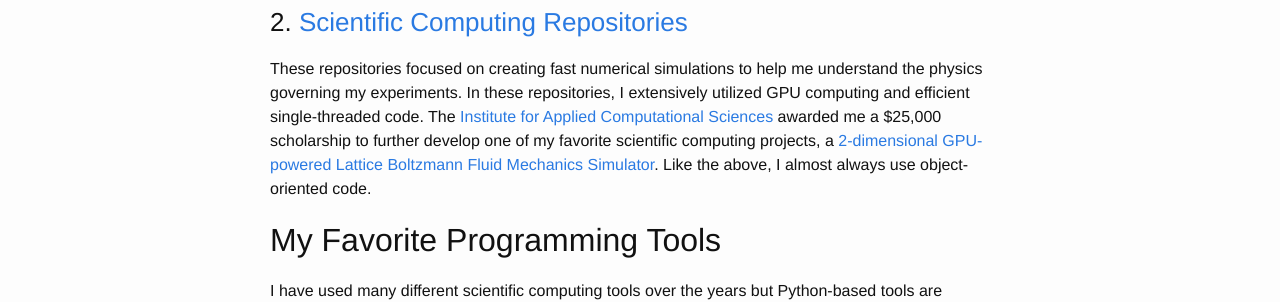
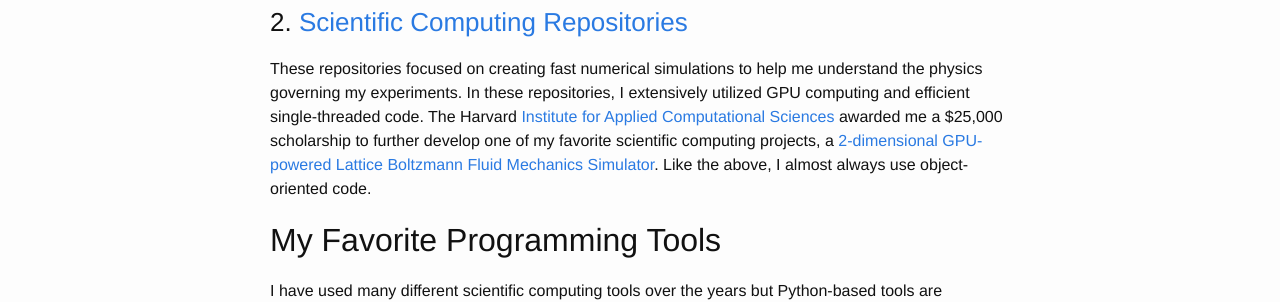
Before and after one commit to btweinstein/btweinstein.github.io, a Jekyll site: the page built from computation.md, in a window 1280 px wide. Shown: the part 870-1172 px from the top of the page. Built offline with Jekyll 4.4.1, drawn with Linux system fonts in a browser that asks for light colours; nearby versions of some CDN libraries.

```diff
--- a/computation.md
+++ b/computation.md
@@ -20,7 +20,7 @@ These repositories helped me analyze and parse my experimental data. These repos
 
 ### 2. [Scientific Computing Repositories](./scientific_computing)
 
-These repositories focused on creating fast numerical simulations to help me understand the physics governing my experiments. In these repositories, I extensively utilized GPU computing and efficient single-threaded code. The [Institute for Applied Computational Sciences](https://iacs.seas.harvard.edu/) awarded me a $25,000 scholarship to further develop one of my favorite scientific computing projects, a [2-dimensional GPU-powered Lattice Boltzmann Fluid Mechanics Simulator](./scientific_computing). Like the above, I almost always use object-oriented code.
+These repositories focused on creating fast numerical simulations to help me understand the physics governing my experiments. In these repositories, I extensively utilized GPU computing and efficient single-threaded code. The Harvard [Institute for Applied Computational Sciences](https://iacs.seas.harvard.edu/) awarded me a $25,000 scholarship to further develop one of my favorite scientific computing projects, a [2-dimensional GPU-powered Lattice Boltzmann Fluid Mechanics Simulator](./scientific_computing). Like the above, I almost always use object-oriented code.
 
 ## My Favorite Programming Tools
 
```
Also changed, not shown: research.md (+5 -5 lines).
